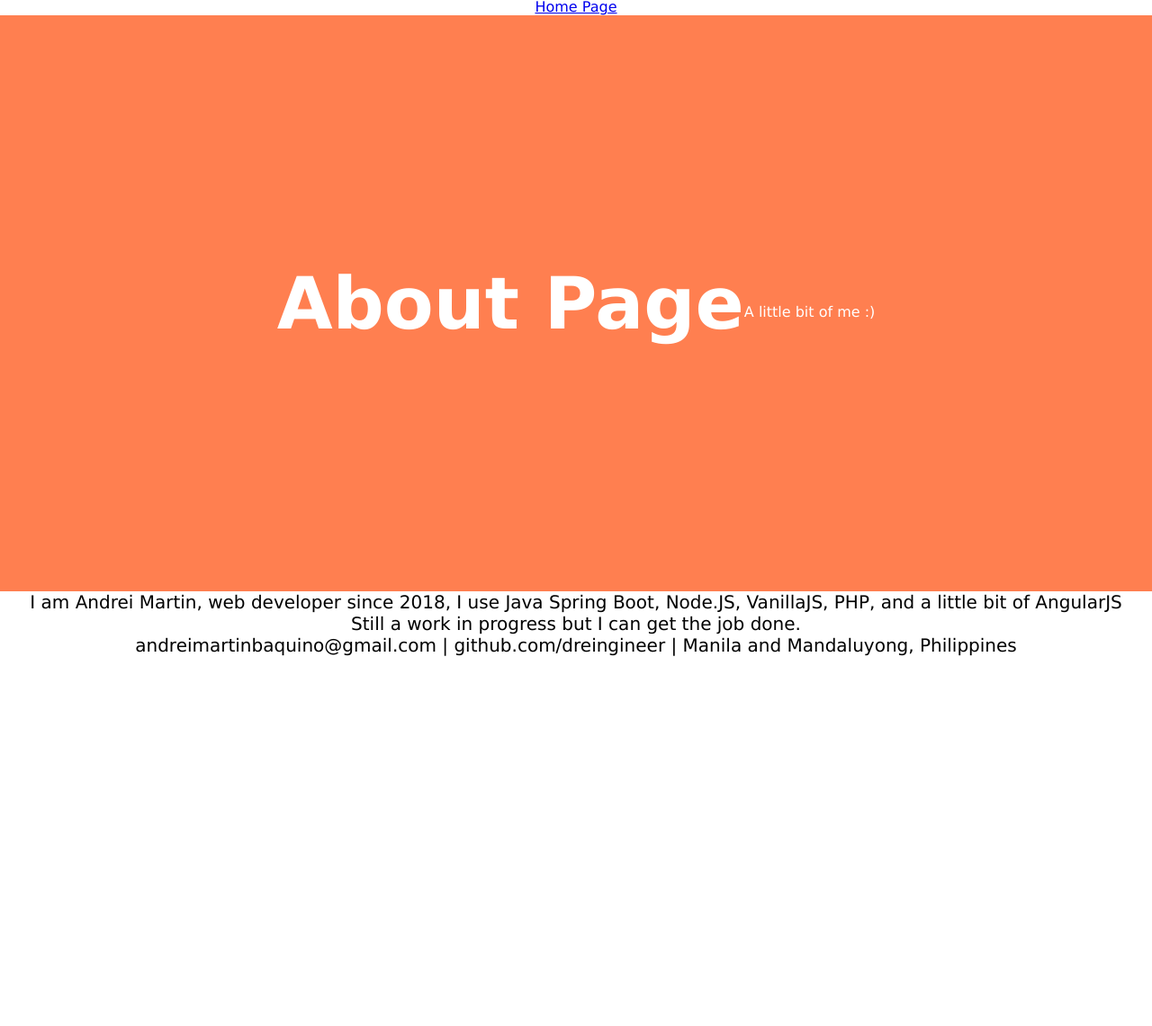
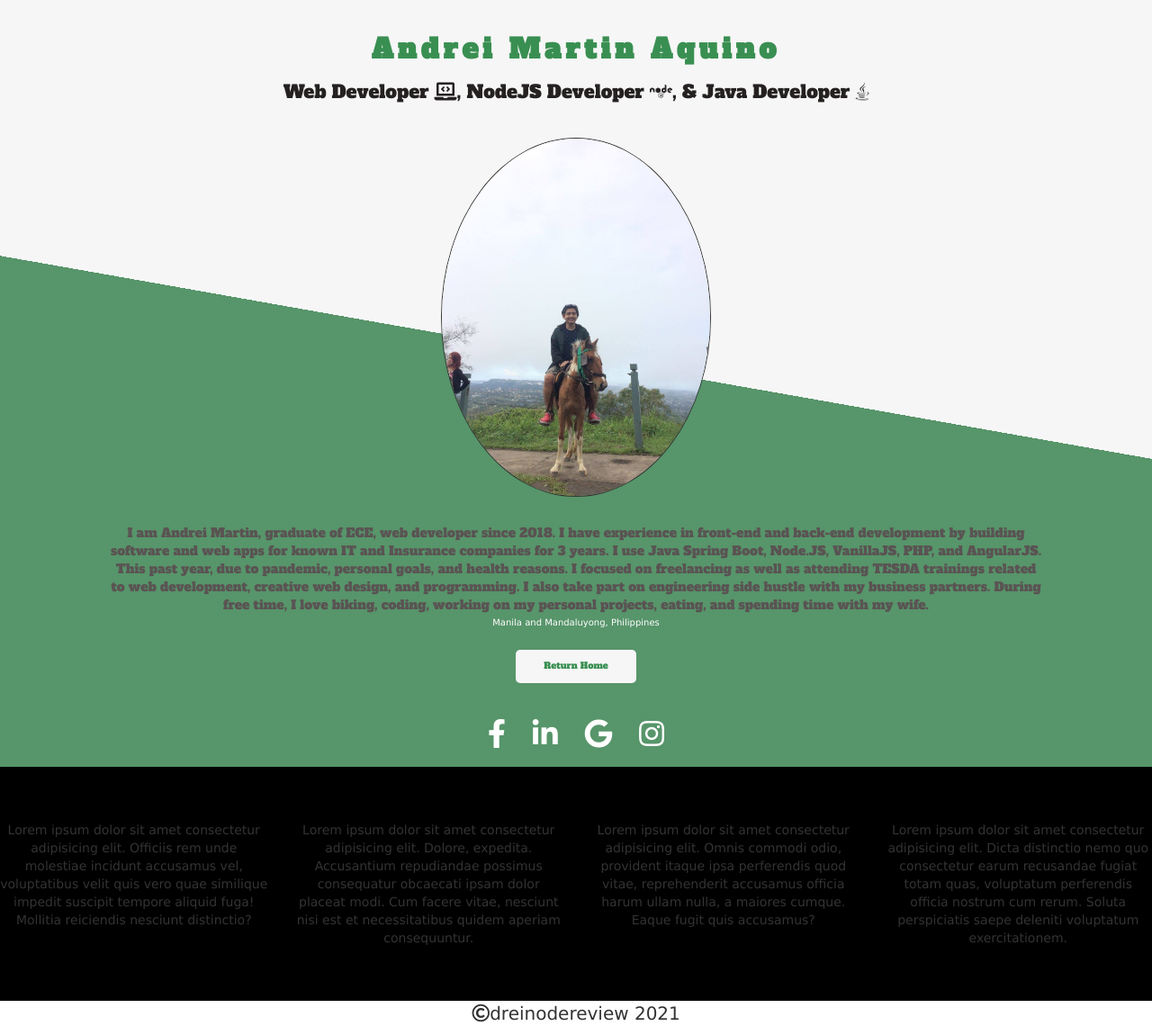
Before and after one commit to dreingineer/nodereview, a website: page public/about.html in a window 1280 px wide. Shown: the part 2-1142 px from the top of the page at 90% size. Before the commit the page ends 800 px from the top, so only its background shows below. Drawn offline with nearby package versions, Linux system fonts and the light colour scheme.

Commit message:
about me page update

```diff
--- a/public/about.html
+++ b/public/about.html
@@ -5,24 +5,76 @@
 	<meta charset="UTF-8">
 	<meta http-equiv="X-UA-Compatible" content="IE=edge">
 	<meta name="viewport" content="width=device-width, initial-scale=1.0">
-	<title>About Page</title>
+	<title>About Andrei</title>
 	<link rel="stylesheet" type="text/css" href="./style.css">
+	<link rel="stylesheet" href="https://pro.fontawesome.com/releases/v5.10.0/css/all.css"
+		integrity="sha384-AYmEC3Yw5cVb3ZcuHtOA93w35dYTsvhLPVnYs9eStHfGJvOvKxVfELGroGkvsg+p" crossorigin="anonymous" />
+	<link rel="preconnect" href="https://fonts.googleapis.com">
+	<link rel="preconnect" href="https://fonts.gstatic.com" crossorigin>
+	<link href="https://fonts.googleapis.com/css2?family=Alfa+Slab+One&family=Caveat&display=swap" rel="stylesheet">
+	<link rel="stylesheet" href="https://maxcdn.bootstrapcdn.com/bootstrap/3.4.1/css/bootstrap.min.css">
 </head>
 
-<body>
-	<div class="links">
-		<a href="/">Home Page</a>
+<body class="aboutpage">
+	<div class="aboutcontainer">
+		<h1>Andrei Martin Aquino</h1>
+		<h2>Web Developer <i class="fas fa-laptop-code"></i>, NodeJS Developer <i class="fab fa-node"></i>, & Java Developer
+			<i class="fab fa-java"></i>
+		</h2>
+		<div>
+			<img class="image" src="./images/kabayo.jpg" alt="this is me again">
+		</div>
+		<div>
+			<div class="aboutmetext">
+				I am Andrei Martin, graduate of ECE, web developer since 2018. I have experience in front-end and back-end
+				development by building software and web apps for known IT and Insurance companies for 3 years. I use Java
+				Spring Boot, Node.JS, VanillaJS, PHP, and AngularJS. This past year, due to pandemic, personal goals, and health
+				reasons. I focused on freelancing as well as
+				attending TESDA trainings related to web development, creative web design, and programming. I also take part on
+				engineering side hustle with my business partners. During free time, I love biking, coding, working on my
+				personal projects, eating, and spending time with my wife.
+				<p>Manila and Mandaluyong, Philippines</p>
+			</div>
+		</div>
+		<a href="/" class="btn">Return Home</a>
 	</div>
-	<div class="toppart">
-		<h1>About Page</h1><br>
-		A little bit of me :)
+	<div class="socmedicons">
+		<div>
+			<a href="#"><i class="fab fa-facebook-f"></i></a>
+			<a href="#"><i class="fab fa-linkedin-in"></i></a>
+			<a href="#"><i class="fab fa-google"></i></a>
+			<a href="#"><i class="fab fa-instagram"></i></a>
+		</div>
 	</div>
-
-	<p>I am Andrei Martin, web developer since 2018, I use Java Spring Boot, Node.JS, VanillaJS, PHP, and a little bit of
-		AngularJS</p>
-	<p>Still a work in progress but I can get the job done.</p>
-	<p>andreimartinbaquino@gmail.com | github.com/dreingineer | Manila and Mandaluyong, Philippines</p>
-
+	<div class="aboutmeworks">
+		<div class="row">
+			<div class="col-xs-12 col-sm-6 col-md-3">Lorem ipsum dolor sit amet consectetur adipisicing elit. Officiis rem
+				unde
+				molestiae
+				incidunt
+				accusamus vel, voluptatibus velit quis vero quae similique impedit suscipit tempore aliquid fuga! Mollitia
+				reiciendis nesciunt distinctio?</div>
+			<div class="col-xs-12 col-sm-6 col-md-3">Lorem ipsum dolor sit amet consectetur adipisicing elit. Dolore,
+				expedita.
+				Accusantium
+				repudiandae possimus consequatur obcaecati ipsam dolor placeat modi. Cum facere vitae, nesciunt nisi est et
+				necessitatibus quidem aperiam consequuntur.</div>
+			<div class="col-xs-12 col-sm-6 col-md-3">Lorem ipsum dolor sit amet consectetur adipisicing elit. Omnis commodi
+				odio,
+				provident
+				itaque
+				ipsa perferendis quod vitae, reprehenderit accusamus officia harum ullam nulla, a maiores cumque. Eaque fugit
+				quis accusamus?</div>
+			<div class="col-xs-12 col-sm-6 col-md-3">Lorem ipsum dolor sit amet consectetur adipisicing elit. Dicta distinctio
+				nemo quo
+				consectetur
+				earum recusandae fugiat totam quas, voluptatum perferendis officia nostrum cum rerum. Soluta perspiciatis saepe
+				deleniti voluptatum exercitationem.</div>
+		</div>
+	</div>
+	<div class="footnote">
+		<p><i class="far fa-copyright"></i>dreinodereview 2021</p>
+	</div>
 
 </body>
 
--- a/public/style.css
+++ b/public/style.css
@@ -23,7 +23,7 @@
 }
 
 h1 {
-	font-size: 5rem;
+	font-size: 4rem;
 }
 
 p {
@@ -106,6 +106,10 @@ p {
 
 .footnote {
 	text-align: center;
+}
+
+.footnote p {
+	justify-content: center;
 }
 
 @media only screen and (max-width: 768px) {
@@ -224,7 +228,7 @@ p {
 /* covid update section */
 
 .footer {
-	height: 40vh;
+	height: 50vh;
 	position: relative;
 	background-color: rgb(43, 41, 41);
 	text-align: center;
@@ -250,6 +254,7 @@ p {
 .footer-column {
 	display: block;
 	/* margin-bottom: 10px; */
+	margin-top: 30px;
 	float: left;
 	padding: 10px;
 	box-sizing: border-box;
@@ -260,6 +265,10 @@ p {
 .litrato {
 	width: 55%;
 	border-radius: 50%;
+}
+
+.loc {
+	color: orange;
 }
 
 blockquote {
@@ -360,3 +369,112 @@ blockquote {
 		color: white;
 	}
 }
+
+/* about page */
+/* font-family: 'Alfa Slab One', cursive;
+font-family: 'Caveat', cursive; */
+.aboutpage {
+	height: 100vh;
+	background-image: -webkit-linear-gradient(80deg, #57956a 60%, #f6f6f6 40%);
+	background-repeat: no-repeat;
+	background-size: 100% 100%;
+	font-family: 'Alfa Slab One', cursive;
+}
+
+.aboutcontainer {
+	max-width: 1100px;
+	margin: 0 auto;
+	padding: 0 3rem;
+	margin-top: 4rem;
+	margin-bottom: 4rem;
+	text-align: center;
+	align-items: center;
+}
+
+.aboutcontainer h1 {
+	color: #398f51;
+	font-size: 3rem;
+	font-weight: 700;
+	letter-spacing: 5px;
+	margin-bottom: 2rem;
+}
+
+.aboutcontainer h2 {
+	color: rgb(37, 33, 33);
+	font-size: 2rem;
+	font-weight: 400;
+}
+
+.aboutcontainer .image {
+	width: 300px;
+	border-radius: 50%;
+	border: 1px solid #333;
+	margin-top: 30px;
+	margin-bottom: 30px;
+}
+
+@media screen and (max-width: 320px) {
+	.aboutcontainer .image {
+		width: 270px;
+	}
+}
+
+.aboutcontainer .aboutmetext {
+	margin-bottom: 20px;
+}
+
+.aboutcontainer .aboutmetext p {
+	font-size: 1rem;
+	color: #fff;
+	line-height: 2rem;
+}
+
+.aboutcontainer .btn {
+	display: inline-block;
+	padding: 1rem 3rem;
+	background: #f6f6f6;
+	font-size: 1rem;
+	text-decoration: none;
+	color: #398f51;
+	border-radius: 5px;
+	transition: background 0.5s;
+}
+
+.aboutcontainer .btn:hover {
+	background: #dadada;
+}
+
+.aboutmetext {
+	font-family: 'Alfa Slab One', cursive;
+	color: rgb(90, 83, 83);
+	margin: auto;
+}
+
+.socmedicons {
+	margin: 20px auto;
+	text-align: center;
+
+}
+
+.socmedicons a {
+	margin-left: 1%;
+	margin-right: 1%;
+}
+
+.socmedicons i {
+	font-size: 32px;
+	color: #fff;
+}
+
+.aboutmeworks {
+	background: #000;
+	padding-top: 30px;
+	padding-bottom: 30px;
+
+}
+
+.aboutmeworks .row {
+	display: block;
+	margin-top: 30px;
+	margin-bottom: 30px;
+}
```
Also changed, not shown: public/index.html (+3 -2 lines), public/images/kabayo.jpg (added).
